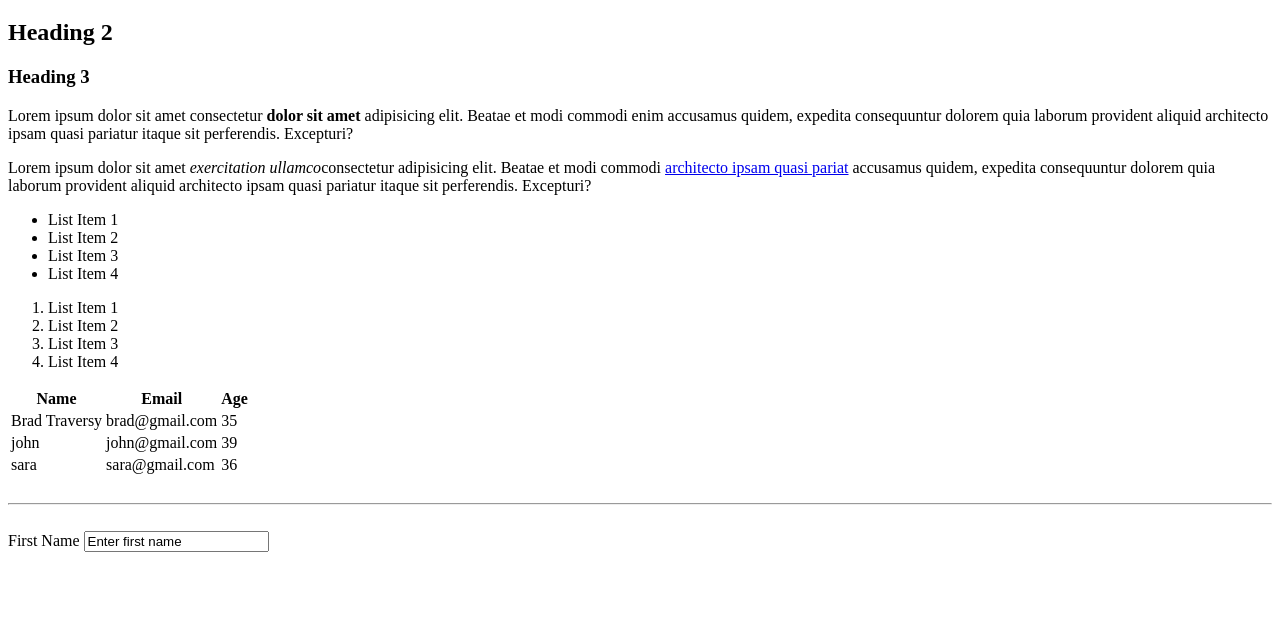
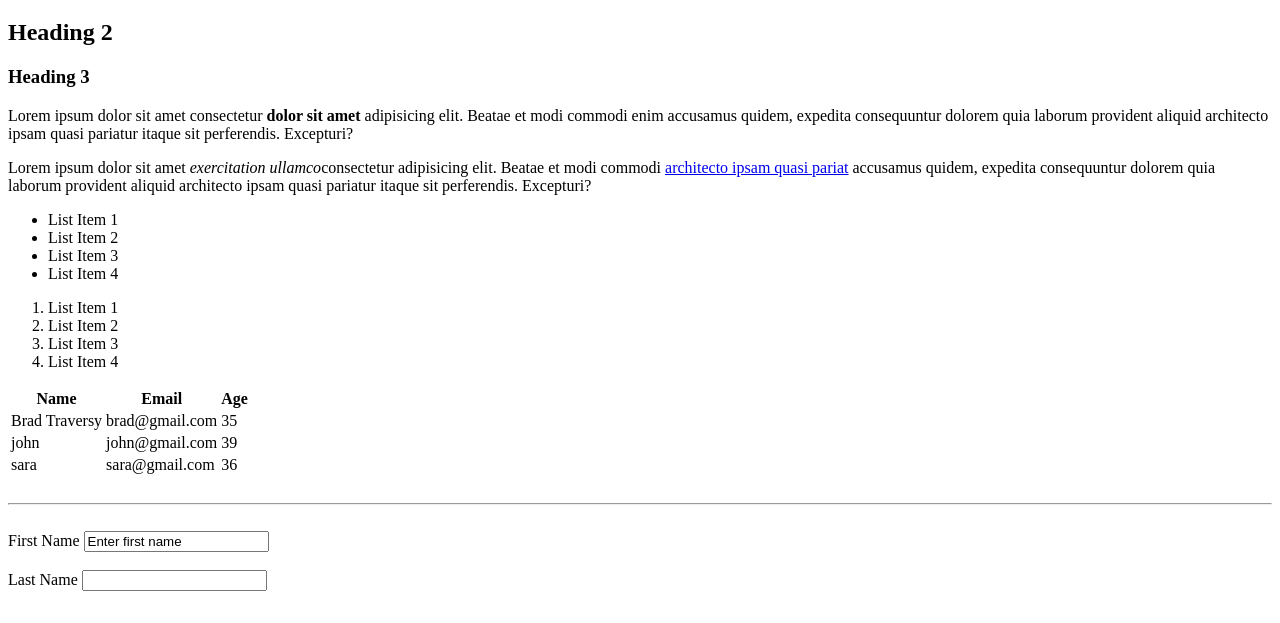
Before and after one commit to numaanjaved/htmlCssTutorialUpdate, a plain HTML site: page index.html in a window 1280 px wide. Shown: the part 61-684 px from the top of the page. Drawn offline with Linux system fonts and the light colour scheme.

Commit message:
added last name label in form

```diff
--- a/index.html
+++ b/index.html
@@ -69,7 +69,12 @@
                 <label>First Name</label>
                 <input type="text" name="firstName" value="Enter first name">
             </div>
-
+            <br>
+           <div>
+                <label>Last Name</label>
+                <input type="text" name="lastName">
+            </div>
+            <br>
 
 </body>
 </html>
```
